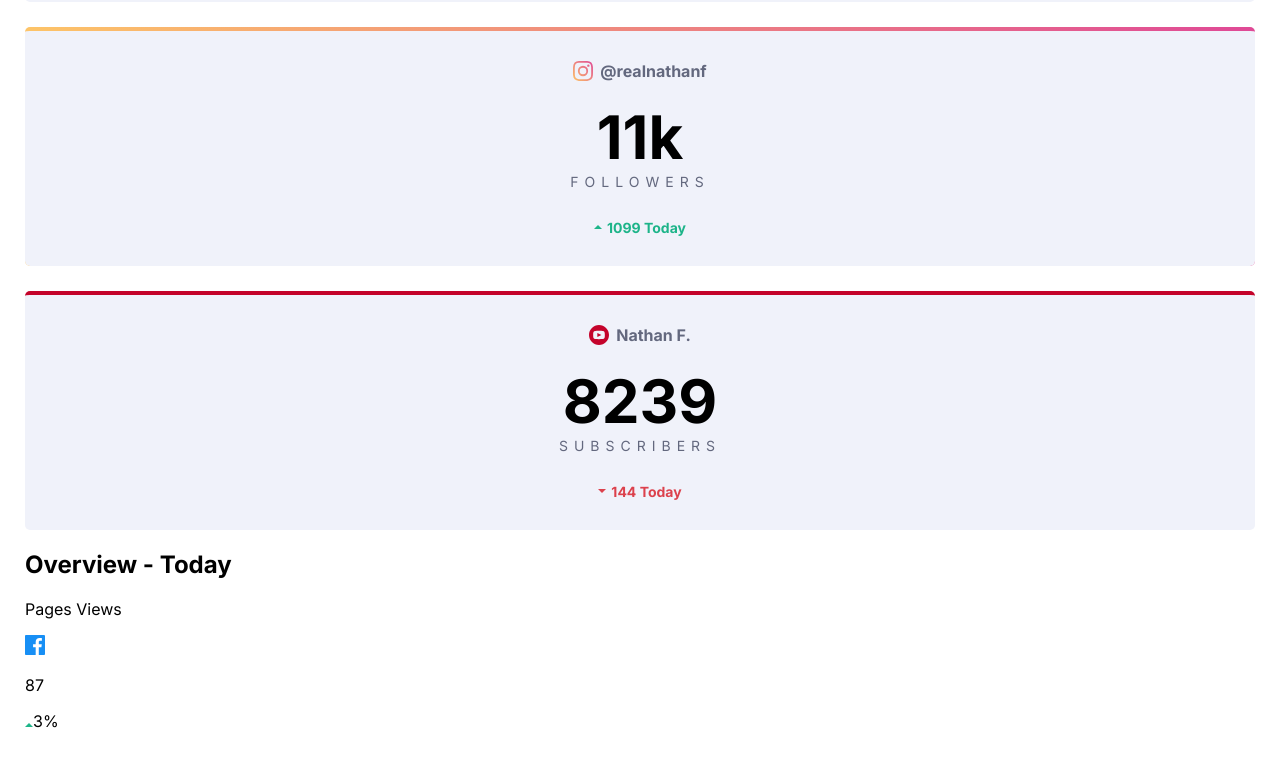
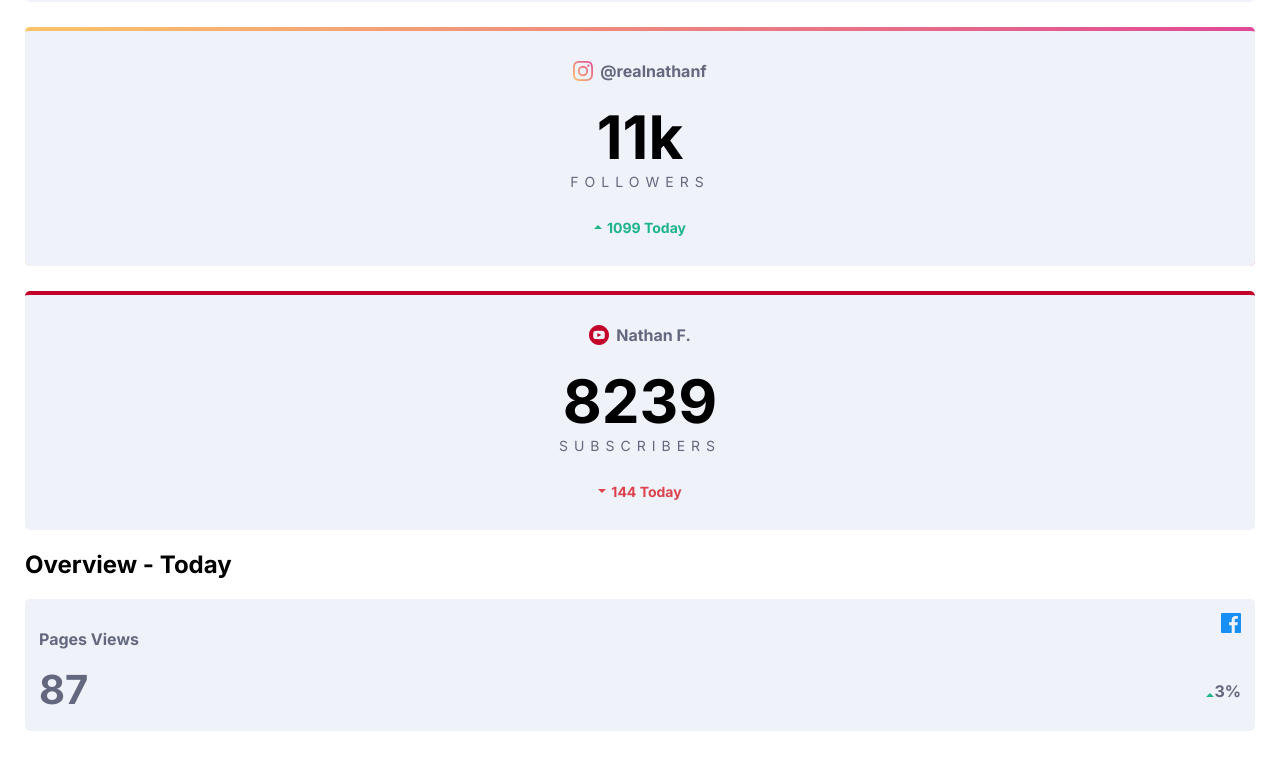
Before and after one commit to ManuelD10/social-media-dashboard-FrontEndMentor, a plain HTML site: page index.html in a window 1280 px wide. Shown: the part 694-1459 px from the top of the page. Drawn offline with Linux system fonts and the light colour scheme.

Commit message:
Adelanto

```diff
--- a/index.html
+++ b/index.html
@@ -10,7 +10,7 @@
 
     <link rel="stylesheet" href="resources/css/style.css">
 
-    <title>Frontend Mentor | [social-media-dashboard-with-theme-switcher-master]</title>
+    <title>Frontend Mentor | social-media-dashboard-with-theme-switcher-master</title>
 </head>
 
 <body>
@@ -89,13 +89,13 @@
 
     <h2>Overview - Today</h2>
     <section>
-        <div>
-            <div>
+        <div class="ctnOverview">
+            <div class="overviewInfo">
                 <p>Pages Views</p>
-                <img src="./resources/images/icon-facebook.svg" alt="">
+                <img class="overviewInfo__img" src="./resources/images/icon-facebook.svg" alt="">
             </div>
-            <div>
-                <p>87</p>
+            <div class="overviewInfo">
+                <p class="overviewInfo__number">87</p>
                 <p><img src="resources/images/icon-up.svg"></img>3%</p>
             </div>
         </div>
--- a/resources/sass/partials/layout.scss
+++ b/resources/sass/partials/layout.scss
@@ -103,3 +103,30 @@ strong {
 .ctn-increase__down p {
     color: hsl(356, 69%, 56%);
 }
+
+//Section Overview
+
+.ctnOverview{
+    background:#f0f2fa;
+    border-radius: 5px;
+    padding: 14px;
+}
+.overviewInfo{
+    display: flex;
+    justify-content: space-between;
+}
+
+.overviewInfo__img{
+    height: 20px;
+}
+
+.overviewInfo p{
+    font-weight: 700;
+    color: #63687e;
+}
+
+.overviewInfo__number{
+    color: black;
+    font-size: 40px;
+    margin: 0px;
+}
```
Also changed, not shown: resources/css/style.css, 1 other file.
